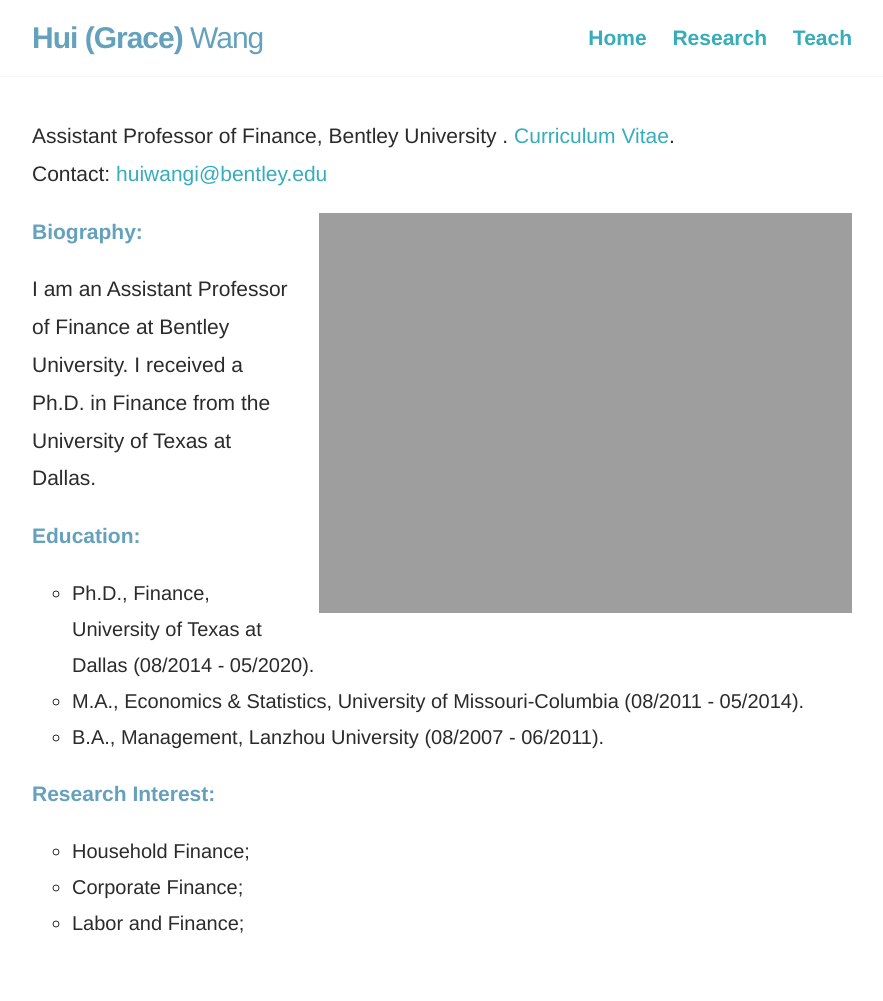
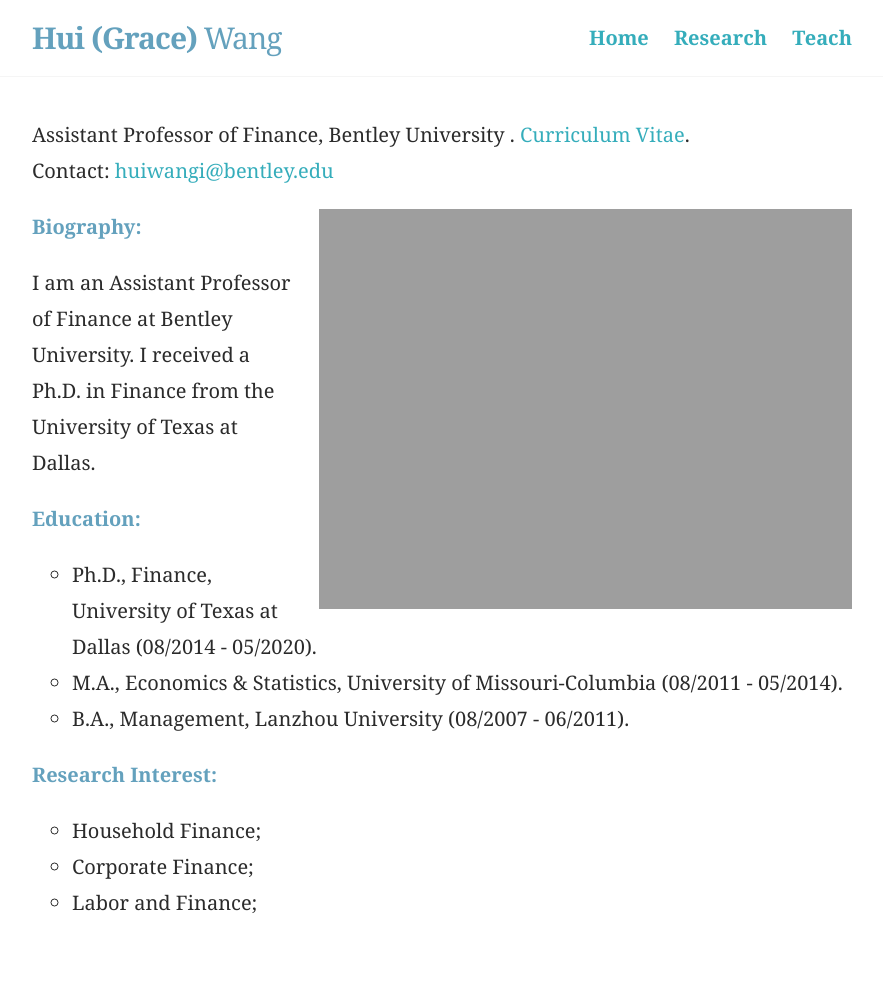
Before and after one commit to huigracewang/homepage, a Jekyll site: the page built from index.md, in a window 1280 px wide. Shown: the whole page, without its empty margins (198-1081 px from the left). Built offline with Jekyll 4.4.1, drawn with Linux system fonts in a browser that asks for light colours.

Commit message:
Update _base.scss

```diff
--- a/_sass/_base.scss
+++ b/_sass/_base.scss
@@ -26,8 +26,8 @@ figure {
  * Basic styling
  */
 body {
-  font-family: Helvetica;
-  font-size: 21px;
+  font-family: $base-font-family;
+  font-size: 20px;
   line-height: $base-line-height;
   font-weight: 300;
   color: $text-color;
```
